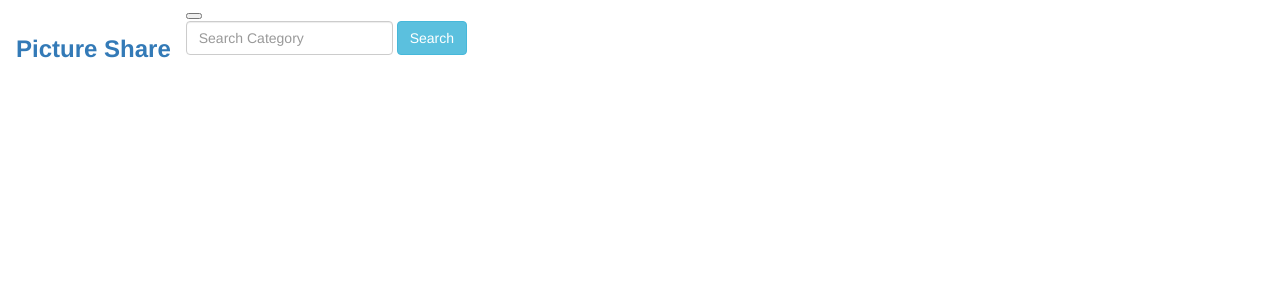
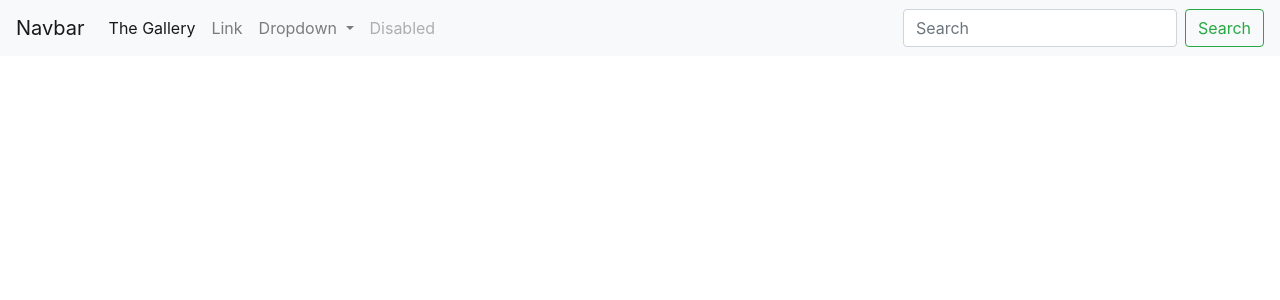
Before and after one commit to Ammoh-Moringa/The-Gallery, a Django app: template Gallery/templates/pictures/base.html in a window 1280 px wide. Shown: the top 300 px of the page. Run offline with Django 3.2, Linux system fonts and the light colour scheme; the template is opened without the code that fills it, so the values that code supplies are empty; some libraries are stand-ins or nearby versions.

Commit message:
Add navbar

```diff
--- a/Gallery/templates/navbar.html
+++ b/Gallery/templates/navbar.html
@@ -1,14 +1,35 @@
-<nav class="navbar navbar-expand-lg navbar-light bg-transparent">
-  <a class="navbar-brand text-white" href="/"><h3><strong>Picture Share</strong></h3></a>
-    <button class="navbar-toggler" type="button" data-toggle="collapse" data-target="#navbarTogglerDemo02" aria-controls="navbarTogglerDemo02" aria-expanded="false" aria-label="Toggle navigation">
+<nav class="navbar navbar-expand-lg navbar-light bg-light">
+  <a class="navbar-brand" href="#">Navbar</a>
+  <button class="navbar-toggler" type="button" data-toggle="collapse" data-target="#navbarSupportedContent" aria-controls="navbarSupportedContent" aria-expanded="false" aria-label="Toggle navigation">
     <span class="navbar-toggler-icon"></span>
   </button>
-    <div class="collapse navbar-collapse" id="navbarTogglerDemo02">
-      <ul class="navbar-nav mr-auto mt-2 mt-md-0">
+
+  <div class="collapse navbar-collapse" id="navbarSupportedContent">
+    <ul class="navbar-nav mr-auto">
+      <li class="nav-item active">
+        <a class="nav-link" href="#">The Gallery <span class="sr-only">(current)</span></a>
+      </li>
+      <li class="nav-item">
+        <a class="nav-link" href="#">Link</a>
+      </li>
+      <li class="nav-item dropdown">
+        <a class="nav-link dropdown-toggle" href="#" id="navbarDropdown" role="button" data-toggle="dropdown" aria-haspopup="true" aria-expanded="false">
+          Dropdown
+        </a>
+        <div class="dropdown-menu" aria-labelledby="navbarDropdown">
+          <a class="dropdown-item" href="#">Action</a>
+          <a class="dropdown-item" href="#">Another action</a>
+          <div class="dropdown-divider"></div>
+          <a class="dropdown-item" href="#">Something else here</a>
+        </div>
+      </li>
+      <li class="nav-item">
+        <a class="nav-link disabled" href="#" tabindex="-1" aria-disabled="true">Disabled</a>
+      </li>
     </ul>
-      <form class="form-inline my-2 my-md-0"  action="/search" role="search">
-        <input class="form-control mr-sm-2" type="search" placeholder="Search Category" name="imagesearch" aria-label="Search">
-        <button class="btn btn-info btn-md my-2 my-sm-0" type="submit">Search</button>
+    <form class="form-inline my-2 my-lg-0">
+      <input class="form-control mr-sm-2" type="search" placeholder="Search" aria-label="Search">
+      <button class="btn btn-outline-success my-2 my-sm-0" type="submit">Search</button>
     </form>
   </div>
 </nav>
--- a/Gallery/templates/pictures/base.html
+++ b/Gallery/templates/pictures/base.html
@@ -1,9 +1,4 @@
-<!DOCTYPE html>
-<html>
-<head>
-  <meta charset="utf-8">
-
-  {% load bootstrap3 %}
+{% load bootstrap4 %}
 {% load static %}
 <!DOCTYPE html>
 <html>
--- a/Gallery/urls.py
+++ b/Gallery/urls.py
@@ -1,6 +1,11 @@
 from django.conf.urls import url
 from . import views
+from django.conf.urls.static import static
+from django.conf import settings
 
 urlpatterns = [
   url(r'^$',views.index, name ='index'),
 ]
+
+if settings.DEBUG:
+    urlpatterns+= static(settings.MEDIA_URL, document_root = settings.MEDIA_ROOT)
--- a/Gallery/views.py
+++ b/Gallery/views.py
@@ -4,4 +4,4 @@ from .models import Image, Location
 
 def index(request):
     images = Image.objects.all()
-    return render(request, 'pictures/index.html')
+    return render(request, 'pictures/index.html',{'images': images[::-1]})
--- a/requirements.txt
+++ b/requirements.txt
@@ -1,7 +1,10 @@
 asgiref==3.4.1
+beautifulsoup4==4.9.3
 Django==3.2.4
 django-bootstrap3==15.0.0
+django-bootstrap4==3.0.1
 Pillow==8.3.0
 psycopg2==2.9.1
 pytz==2021.1
+soupsieve==2.2.1
 sqlparse==0.4.1
```
Also changed, not shown: Gallery/templates/pictures/index.html (+39 -1 lines), photos/settings.py (+12 -2 lines), images/akan3.jpeg (added). Lines whose indentation alone changed are shown as unchanged.
